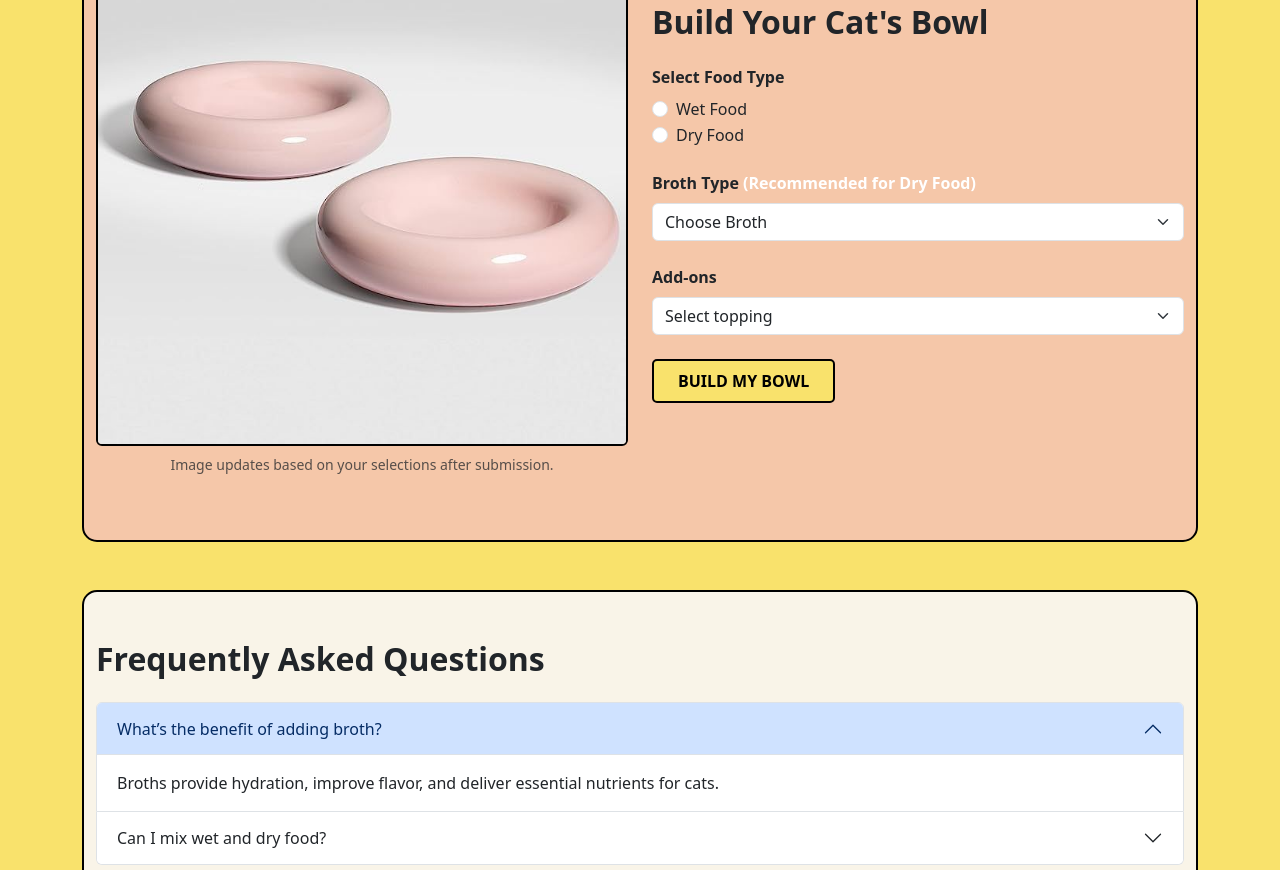
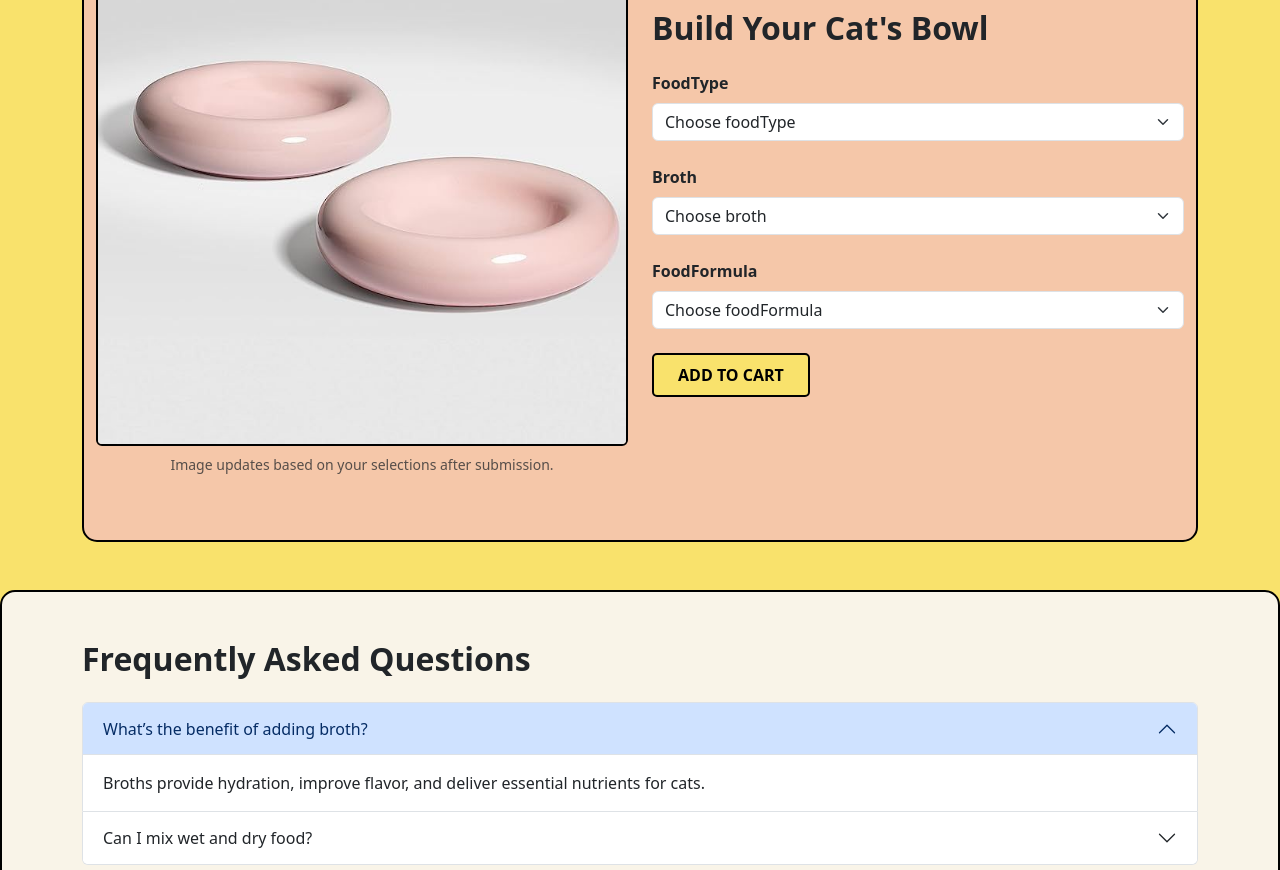
Before and after one commit to hellenaw/Client-Project-1, a plain HTML site: page build-a-bowl.html in a window 1280 px wide. Shown: the part 650-1520 px from the top of the page. Drawn offline with nearby package versions, Linux system fonts and the light colour scheme.

Commit message:
milestone 2 dynamic select

```diff
--- a/assets/js/app.js
+++ b/assets/js/app.js
@@ -3,12 +3,13 @@ import { ImageView } from './view.js';
 import { ImageController } from './controller.js';
 
 /**
- * Initializes the MVC components when the DOM is fully loaded.
+ * Initializes the application once the DOM is fully loaded.
+ * Ensures that all HTML elements are ready before executing JavaScript.
  */
 
 document.addEventListener('DOMContentLoaded', () => { // event in JavaScript
 // “Hold on until the page structure is ready, then do your thing.”
   const model = new ImageModel();
-  const view = new ImageView();
+  const view = new ImageView(model);
   const controller = new ImageController(model, view); //takes both as parameters to connect them
 });
--- a/assets/js/controller.js
+++ b/assets/js/controller.js
@@ -1,55 +1,46 @@
 /**
- * Controller class to handle user interactions and update the view.
+ * Handles communication between the model and the view.
+ * Manages user interactions and updates the view accordingly.
  */
 export class ImageController {
       /**
-   * Creates an instance of ImageController.
-   * @param {ImageModel} model - The data model for managing overlay images.
-   * @param {ImageView} view - The view responsible for rendering overlays.
+     * Initializes the controller with a model and a view.
+     * @param {ImageModel} model - The data model for managing selections and overlays.
+     * @param {ImageView} view - The view responsible for rendering dynamic selections and overlays.
      */
   constructor(model, view) {
       this.model = model;
       this.view = view;
 
-      this.init(); //this immediately calls the init method or the form would not respond when you click button
-      //because no event listener would be attached.
+        /**
+         * Retrieve property names from the model to dynamically generate selection elements.
+         * Each property corresponds to a selectable category (e.g., foodType, broth).
+         */
+      let properties = this.model.getProperties();
+              /**
+         * Creates selection dropdowns dynamically in the view using model data.
+         */
+      properties.forEach((property) => {
+          this.view.createSelect(property, this.model.getOptions(property));
+      });
+        /**
+         * Registers event listeners for selection changes.
+         * Updates the model and view whenever a selection is made.
+         */
+      this.view.selects.forEach((select) => {
+          select.addEventListener("change", this.handleSelectChange);
+      });
   }
     /**
-   * Initializes event listeners for form submission.
+     * Handles user selection changes, updates the model, and refreshes the view.
+     * @param {Event} event - The event object triggered by a change in selection.
      */
-    init() {
-      const formElement = document.getElementById('bowl-builder-form'); //Looks for the form with the id="bowl-builder-form" in my HTML.
-      if (formElement) { //prevents errors
-        formElement.addEventListener('submit', (event) => {// addes event listener that waits for user submit
-          event.preventDefault(); //prevents refresh
+  handleSelectChange = (event) => {
+      let select = event.target;
 
+      this.model[select.id] = select.value;
 
-          //checks:
-          // const foodType = document.querySelector('input[name="foodType"]:checked')?.value;
-          // const broth = document.getElementById('broth').value;
-          // const foodFormula = document.getElementById('foodFormula').value;
-          //PROBLEM: the Controller should not be responsible for knowing how the UI is structured. that's the
-          // view's job.
-
-          //instead, let's ask the view to retrieve the user selections:
-          const selections = this.view.getSelections();
-
-          //for debugging:
-          //console.log("User selections:", selections);
-
-          //update the view with the overlay images
-          const overlays = this.model.getOverlays(selections);
-
-          //for debugging:
-          //console.log("Mapped overlays:", overlays);
-
-          //creates and stores in array
-          // const selections = [foodType, broth, foodFormula].filter(Boolean);
-          // const overlays = this.model.getOverlays(selections); /// caling the method from model
-
-
-          this.view.updateOverlays(overlays); //updates view
-        });
+      const selections = this.model.getValues();
+      this.view.updateOverlays(this.model.getOverlays(selections));
+  };
 }
-    }
-  }
--- /dev/null
+++ b/assets/js/data/data.js
@@ -0,0 +1,14 @@
+export const selectData = {
+    foodType: [
+        { value: "wet", label: "Wet Food" },
+        { value: "dry", label: "Dry Food" }
+    ],
+    broth: [
+        { value: "chicken", label: "Chicken Broth" },
+        { value: "salmon", label: "Salmon Broth" }
+    ],
+    foodFormula: [
+        { value: "driedAnchovy", label: "Dried Anchovy" },
+        { value: "quailEggYolks", label: "Quail Egg Yolks" }
+    ]
+};
--- a/assets/js/model.js
+++ b/assets/js/model.js
@@ -1,16 +1,19 @@
+import { selectData } from "./data/data.js";
 /**
- * Model class to manage the overlay images based on user selections.
+ * Represents the data model for managing overlay images and selection options.
  */
+
 export class ImageModel {
       /**
-   * Initializes the overlay image paths for different food selections.
+     * Initializes the model with overlay image paths and selection options.
+     * Loads predefined options from an external data source.
      */
     constructor() {
               /**
-     * Object mapping selections to corresponding overlay image paths.
+         * Object mapping food selections to corresponding overlay image paths.
          * @type {Object.<string, string>}
          */
-      this.overlays = { // keys are option names, paths are values
+        this.overlays = {
             wet: 'assets/media/food-wet.png',
             dry: 'assets/media/food-dry.png',
             chicken: 'assets/media/broth2.png',
@@ -18,21 +21,47 @@ export class ImageModel {
             driedAnchovy: 'assets/media/dry-anchovy.png',
             quailEggYolks: 'assets/media/dry-egg.png'
         };
+                /**
+         * Object containing selectable options for food categories.
+         * Populated from an external data source.
+         * @type {Object.<string, Array<{value: string, label: string}>>}
+         */
 
+        this.options = selectData;
 
+        let properties = Object.keys(this.options);
+        properties.forEach((property) => {
+            this[property] = "undefined";
+        });
     }
     /**
-   * Retrieves the overlay image paths based on the user's selections.
-   * @param {string[]} selections - An array of selected food options (e.g., 'wet', 'chicken').
+     * Retrieves the available selection categories.
+     * @returns {string[]} An array of selection category names.
+     */
+    getProperties() {
+        return Object.keys(this.options);
+    }
+    /**
+     * Retrieves the currently selected values.
+     * @returns {string[]} An array of selected values, excluding undefined ones.
+     */
+    getValues() {
+        return Object.values(this).filter(value => value !== "undefined");
+    }
+    /**
+     * Retrieves available options for a given category.
+     * @param {string} category - The category name (e.g., "foodType").
+     * @returns {Array<{value: string, label: string}>} An array of selectable options.
+     */
+    getOptions(category) {
+        return this.options[category] || [];
+    }
+    /**
+     * Retrieves overlay image paths based on user selections.
+     * @param {string[]} selections - An array of selected food options.
      * @returns {string[]} An array of image paths corresponding to the selections.
      */
-
     getOverlays(selections) {
         return selections.map(selection => this.overlays[selection]).filter(src => src);
-      //takes array
-      //and loops through selectios, and looks up image path for each item in selections
-
-      //filter(src=>src) Removes any undefined or empty values.
-      // This is useful if the user didn’t select an option that maps to an image.
     }
 }
--- a/assets/js/view.js
+++ b/assets/js/view.js
@@ -1,9 +1,9 @@
 /**
- * View class responsible for rendering overlay images on the bowl.
+ * Handles the rendering of dynamic selections and overlay images in the view.
  */
 export class ImageView {
       /**
-   * Initializes the view and selects the bowl container element.
+     * Initializes the view by selecting necessary DOM elements.
      */
   constructor() {
             /**
@@ -11,27 +11,59 @@ export class ImageView {
          * @type {HTMLElement}
          */
       this.bowlContainer = document.querySelector('.bowl-container');
-    // 	•	What it does: Finds the .bowl-container element in your HTML.
-	  //Why: This is where all the overlay images
-    //(like food, broth, etc.) will be displayed on top of the bowl.
+              /**
+         * An array storing dynamically created select elements.
+         * @type {HTMLSelectElement[]}
+         */
+      this.selects = [];
   }
+    /**
+     * Creates and inserts a new dropdown (`<select>`) element dynamically.
+     * @param {string} selectID - The ID for the select element.
+     * @param {Array<{value: string, label: string}>} options - The available options for selection.
+     */
+  createSelect(selectID, options) {
+      let selectsDiv = document.querySelector("#dynamic-selects");
+
+      selectsDiv.insertAdjacentHTML("beforeend", `
+          <div class="mb-4">
+              <label for="${selectID}" class="form-label fw-bold">${selectID.charAt(0).toUpperCase() + selectID.slice(1)}</label>
+              <select id="${selectID}" class="form-select">
+                  <option value="">Choose ${selectID}</option>
+              </select>
+          </div>
+      `);
+
+      let select = document.getElementById(selectID);
+      options.forEach(option => {
+          select.insertAdjacentHTML("beforeend",
+              `<option value="${option.value}">${option.label}</option>`);
+      });
+
+      this.selects.push(select);
+  }
+    /**
+     * Updates the displayed overlay images based on user selections.
+     * @param {string[]} images - An array of image source paths to be displayed.
+     */
+  updateOverlays(images) {
+      this.clearOverlays();
+      images.forEach(src => this.addOverlay(src));
+
+      console.log("Updating View with images:", images);
+  }
+
     /**
      * Removes all existing overlay images from the bowl container.
      */
-
   clearOverlays() {
       const overlays = this.bowlContainer.querySelectorAll('.overlay-image');
       overlays.forEach(overlay => overlay.remove());
-    } //	•	What it does: Removes all existing overlay images from the bowl.
-    //•	How:
-    //•	It finds all images with the class .overlay-image.
-    //•	It loops through them using forEach and removes each one.
-
+  }
     /**
-   * Adds an overlay image on top of the bowl image.
+     * Adds a new overlay image to the bowl container.
      * @param {string} src - The source path of the overlay image.
      */
-
   addOverlay(src) {
       if (this.bowlContainer && src) {
           const img = document.createElement('img');
@@ -45,28 +77,4 @@ export class ImageView {
           this.bowlContainer.appendChild(img);
       }
   }
-    /**
-   * Updates the overlays by clearing existing ones and adding new images.
-   * @param {string[]} images - An array of image paths to be displayed as overlays.
-   */
-    updateOverlays(images) {
-      this.clearOverlays();
-      images.forEach(src => this.addOverlay(src));
-
-      //debugging:
-    //   console.log("Updating View with images:", images);
-    //   images.forEach(src => {
-    //     console.log("Adding overlay image:", src); // ✅ Check each image being added
-    //     this.addOverlay(src);
-    // });
-
 }
-
-    getSelections() {
-      const foodType = document.querySelector('input[name="foodType"]:checked')?.value;
-      const broth = document.getElementById('broth').value;
-      const foodFormula = document.getElementById('foodFormula').value;
-      return [foodType, broth, foodFormula].filter(Boolean); // Remove empty values
-  }
-
-  }
--- a/build-a-bowl.html
+++ b/build-a-bowl.html
@@ -12,12 +12,6 @@
   <link href="https://cdn.jsdelivr.net/npm/bootstrap@5.3.0/dist/css/bootstrap.min.css" rel="stylesheet">
   <!-- Custom CSS -->
   <link rel="stylesheet" href="assets/css/styles.css">
-  <style>
-    body {
-      margin-top: 10%;
-      background-color: #f9e26c !important;
-    }
-  </style>
 </head>
 
 <body>
@@ -89,7 +83,7 @@
           </div>
       </section>
 
-
+      <!--      BUILD A BOWL      -->
 
       <section class="py-5 mb-5" style="background-color: #f5c7a9; border-radius: 15px; border: 2px solid black;">
           <div class="container">
@@ -97,7 +91,8 @@
                   <!-- Dynamic Image Column -->
                   <div class="col-md-6 text-center">
                       <div class="bowl-container position-relative">
-              <img src="assets/media/ceramic-bowl.jpg" alt="Dynamic Bowl" class="img-fluid rounded" style="border: 2px solid black;">
+                          <img src="assets/media/ceramic-bowl.jpg" alt="Dynamic Bowl" class="img-fluid rounded"
+                              style="border: 2px solid black;">
                           <div id="overlay-container" class="position-absolute top-0 start-0 w-100 h-100"></div>
                       </div>
                       <p class="text-muted small mt-2">Image updates based on your selections after submission.</p>
@@ -107,49 +102,18 @@
                   <div class="col-md-6">
                       <h2 class="fw-bold mb-4">Build Your Cat's Bowl</h2>
                       <form id="bowl-builder-form">
-              <!-- Food Type Selection -->
-              <div class="mb-4">
-                <label class="form-label fw-bold">Select Food Type</label>
-                <div class="form-check">
-                  <input class="form-check-input" type="radio" name="foodType" id="wetFood" value="wet">
-                  <label class="form-check-label" for="wetFood">Wet Food</label>
-                </div>
-                <div class="form-check">
-                  <input class="form-check-input" type="radio" name="foodType" id="dryFood" value="dry">
-                  <label class="form-check-label" for="dryFood">Dry Food</label>
-                </div>
-              </div>
 
-              <!-- Broth Selection -->
-              <div class="mb-4">
-                <label for="broth" class="form-label fw-bold">Broth Type <span class="text-white">(Recommended for Dry Food)</span></label>
-                <select id="broth" class="form-select" aria-label="Select Broth">
-                  <option value="" selected>Choose Broth</option>
-                  <option value="chicken">Chicken Broth</option>
-                  <option value="salmon">Salmon Broth</option>
-                </select>
-              </div>
-
-              <!-- Food Formula Selection -->
-              <div class="mb-4">
-                <label for="foodFormula" class="form-label fw-bold">Add-ons</label>
-                <select id="foodFormula" class="form-select" aria-label="Select Formula">
-                  <option value="" selected>Select topping</option>
-                  <option value="driedAnchovy">Dried Anchovy</option>
-                  <option value="quailEggYolks">Quail Egg Yolks</option>
-                </select>
-              </div>
-
-              <!-- Submit Button -->
+                        <div id="dynamic-selects"></div>
                         <button type="submit" class="btn text-uppercase fw-bold px-4 py-2"
                         style="background-color: #f9e26c; color: black; border: 2px solid black; border-radius: 5px;">
-                Build My Bowl
+                        Add to Cart
                       </button>
                     </form>
                   </div>
               </div>
           </div>
       </section>
+  </main>
 
     <section class="py-5" style="background-color: #f9f4e8; border-radius: 15px; border: 2px solid black;">
       <div class="container">
```
Also changed, not shown: index.html (+0 -6 lines). Lines whose indentation alone changed are shown as unchanged.
